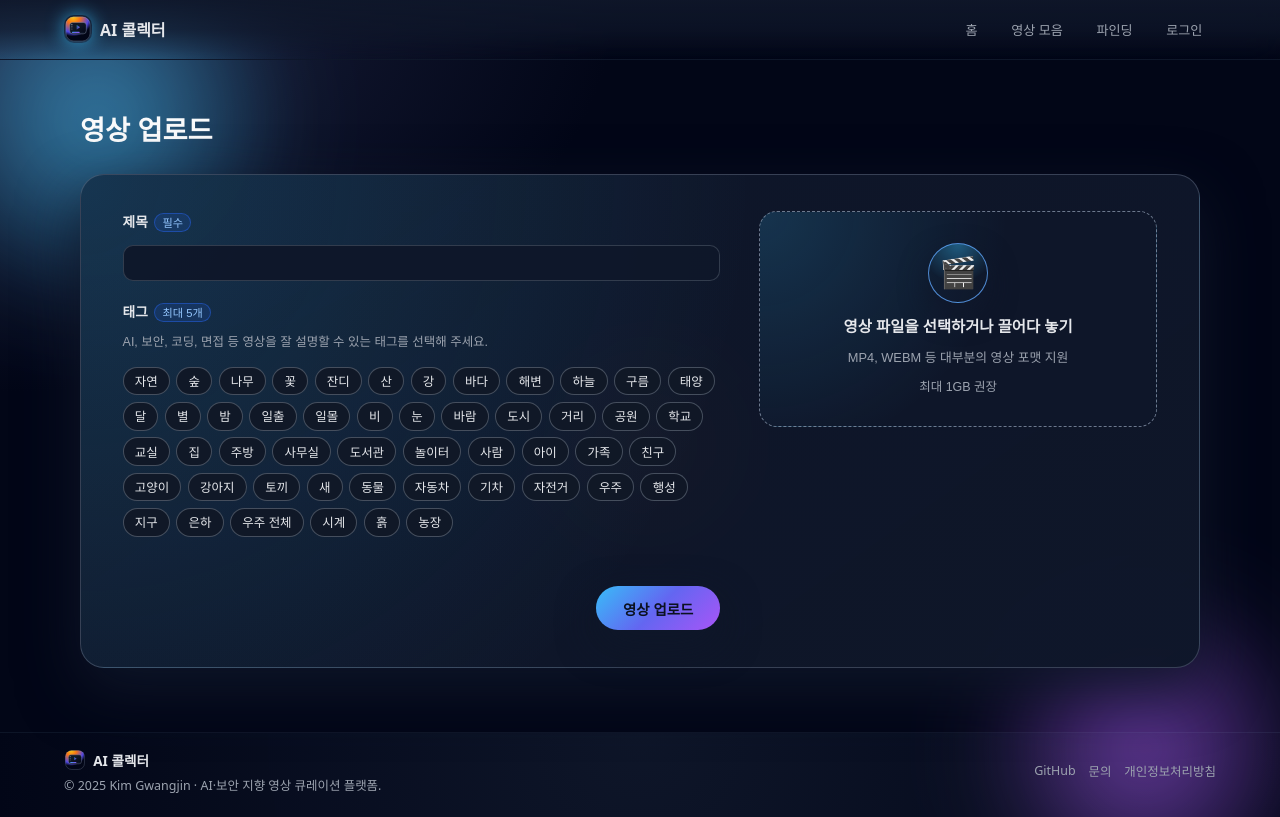
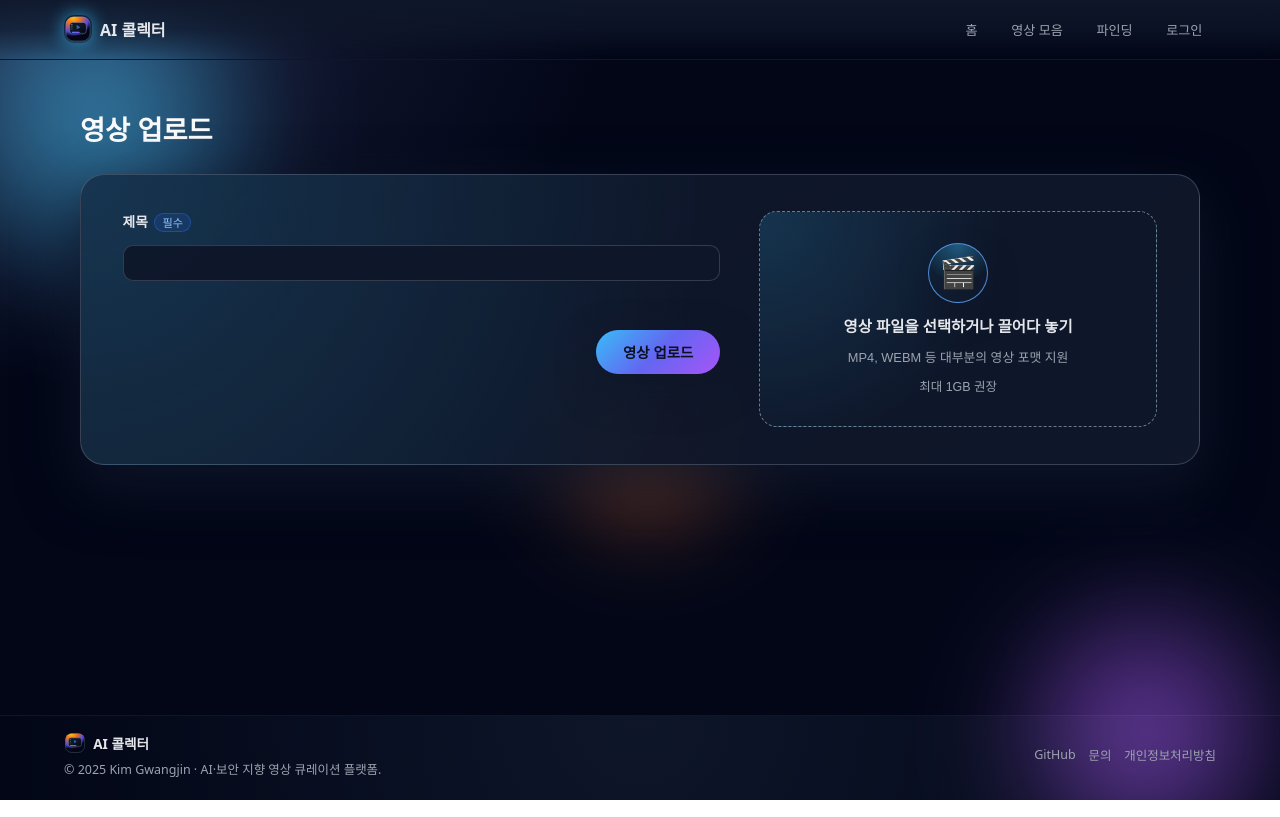
Before and after one commit to kwung0206/aicollector, a React (Vite) app: page /videos/upload in a window 1280 px wide. Built offline with nearby package versions, Linux system fonts and the light colour scheme.

Commit message:
로컬에서 AI 돌리기

```diff
--- a/src/pages/Home.jsx
+++ b/src/pages/Home.jsx
@@ -326,9 +326,9 @@ const Home = () => {
                             </span>
                         </div>
                         <div className="stat">
-                            <span className="stat-value">50+</span>
+                            <span className="stat-value">14+</span>
                             <span className="stat-label">
-                                카테고리(자연 · 게임 · 우주 등)
+                                카테고리(동물 · 게임 · 우주 등)
                             </span>
                         </div>
                         <div className="stat">
--- a/src/pages/VideoGallery.jsx
+++ b/src/pages/VideoGallery.jsx
@@ -13,65 +13,20 @@ import { useAuth } from "../context/AuthContext";
 const TAGS = [
     { id: "all", label: "전체" },
 
-    { id: "nature", label: "자연" },
-    { id: "forest", label: "숲" },
-    { id: "tree", label: "나무" },
-    { id: "flower", label: "꽃" },
-    { id: "grass", label: "잔디" },
-    { id: "mountain", label: "산" },
-    { id: "river", label: "강" },
-    { id: "sea", label: "바다" },
-    { id: "beach", label: "해변" },
-
-    { id: "sky", label: "하늘" },
-    { id: "cloud", label: "구름" },
-    { id: "sun", label: "태양" },
-    { id: "moon", label: "달" },
-    { id: "star", label: "별" },
-    { id: "night", label: "밤" },
-    { id: "sunrise", label: "일출" },
-    { id: "sunset", label: "일몰" },
-
-    { id: "rain", label: "비" },
-    { id: "snow", label: "눈" },
-    { id: "wind", label: "바람" },
-
-    { id: "city", label: "도시" },
-    { id: "street", label: "거리" },
-    { id: "park", label: "공원" },
-    { id: "school", label: "학교" },
-    { id: "classroom", label: "교실" },
-
-    { id: "home", label: "집" },
-    { id: "kitchen", label: "주방" },
-    { id: "office", label: "사무실" },
-    { id: "library", label: "도서관" },
-    { id: "playground", label: "놀이터" },
-
-    { id: "people", label: "사람" },
-    { id: "child", label: "아이" },
-    { id: "family", label: "가족" },
-    { id: "friends", label: "친구" },
-
-    { id: "cat", label: "고양이" },
-    { id: "dog", label: "강아지" },
-    { id: "rabbit", label: "토끼" },
-    { id: "bird", label: "새" },
-    { id: "animal", label: "동물" },
-
-    { id: "car", label: "자동차" },
-    { id: "train", label: "기차" },
-    { id: "bicycle", label: "자전거" },
-
-    { id: "space", label: "우주" },
-    { id: "planet", label: "행성" },
-    { id: "earth", label: "지구" },
-    { id: "galaxy", label: "은하" },
-    { id: "universe", label: "우주 전체" },
-
-    { id: "clock", label: "시계" },
-    { id: "soil", label: "흙" },
-    { id: "farm", label: "농장" },
+    { id: "game",      label: "게임" },
+    { id: "sports",    label: "스포츠" },
+    { id: "animals",   label: "동물" },
+    { id: "space",     label: "우주" },
+    { id: "animation", label: "애니메이션" },
+    { id: "music",     label: "음악" },
+    { id: "dance",     label: "춤" },
+    { id: "art",       label: "예술" },
+    { id: "forest",    label: "숲" },
+    { id: "buildings", label: "건물" },
+    { id: "sea",       label: "바다" },
+    { id: "street",    label: "거리" },
+    { id: "glacier",   label: "빙하" },
+    { id: "mountain",  label: "산" },
 ];
 
 // ✅ 정렬 옵션
--- a/src/pages/VideoUpload.jsx
+++ b/src/pages/VideoUpload.jsx
@@ -3,69 +3,6 @@ import React, { useState, useRef, useEffect } from "react";
 import { useNavigate } from "react-router-dom";
 import "../scss/VideoUpload.scss";
 import { uploadVideo } from "../api/video";
-
-const VIDEO_TAGS = [
-    { id: "nature", label: "자연" },
-    { id: "forest", label: "숲" },
-    { id: "tree", label: "나무" },
-    { id: "flower", label: "꽃" },
-    { id: "grass", label: "잔디" },
-    { id: "mountain", label: "산" },
-    { id: "river", label: "강" },
-    { id: "sea", label: "바다" },
-    { id: "beach", label: "해변" },
-
-    { id: "sky", label: "하늘" },
-    { id: "cloud", label: "구름" },
-    { id: "sun", label: "태양" },
-    { id: "moon", label: "달" },
-    { id: "star", label: "별" },
-    { id: "night", label: "밤" },
-    { id: "sunrise", label: "일출" },
-    { id: "sunset", label: "일몰" },
-
-    { id: "rain", label: "비" },
-    { id: "snow", label: "눈" },
-    { id: "wind", label: "바람" },
-
-    { id: "city", label: "도시" },
-    { id: "street", label: "거리" },
-    { id: "park", label: "공원" },
-    { id: "school", label: "학교" },
-    { id: "classroom", label: "교실" },
-
-    { id: "home", label: "집" },
-    { id: "kitchen", label: "주방" },
-    { id: "office", label: "사무실" },
-    { id: "library", label: "도서관" },
-    { id: "playground", label: "놀이터" },
-
-    { id: "people", label: "사람" },
-    { id: "child", label: "아이" },
-    { id: "family", label: "가족" },
-    { id: "friends", label: "친구" },
-
-    { id: "cat", label: "고양이" },
-    { id: "dog", label: "강아지" },
-    { id: "rabbit", label: "토끼" },
-    { id: "bird", label: "새" },
-    { id: "animal", label: "동물" },
-
-    { id: "car", label: "자동차" },
-    { id: "train", label: "기차" },
-    { id: "bicycle", label: "자전거" },
-
-    { id: "space", label: "우주" },
-    { id: "planet", label: "행성" },
-    { id: "earth", label: "지구" },
-    { id: "galaxy", label: "은하" },
-    { id: "universe", label: "우주 전체" },
-
-    { id: "clock", label: "시계" },
-    { id: "soil", label: "흙" },
-    { id: "farm", label: "농장" },
-];
-
 
 // 파일 크기 표시용
 const formatBytes = (bytes) => {
@@ -85,7 +22,6 @@ const VideoUploadPage = () => {
     const fileInputRef = useRef(null);
 
     const [title, setTitle] = useState("");
-    const [selectedTags, setSelectedTags] = useState([]);
     const [file, setFile] = useState(null);
     const [previewUrl, setPreviewUrl] = useState("");
 
@@ -98,34 +34,12 @@ const VideoUploadPage = () => {
     // 🔹 제목 전용 에러
     const [titleError, setTitleError] = useState("");
 
-    // 🔹 태그 5/5일 때 흔들림 플래그
-    const [tagShake, setTagShake] = useState(false);
-
     // 🔹 미리보기 URL 메모리 정리
     useEffect(() => {
         return () => {
             if (previewUrl) URL.revokeObjectURL(previewUrl);
         };
     }, [previewUrl]);
-
-    // 태그 토글 (최대 5개, 초과 시 텍스트 흔들기)
-    const toggleTag = (id) => {
-        setErrorMsg("");
-        setInfoMsg("");
-
-        setSelectedTags((prev) => {
-            if (prev.includes(id)) {
-                return prev.filter((t) => t !== id);
-            }
-            if (prev.length >= 5) {
-                // 🔸 5개 초과 시 "선택된 태그: 5 / 5" 흔들기
-                setTagShake(true);
-                setTimeout(() => setTagShake(false), 320);
-                return prev;
-            }
-            return [...prev, id];
-        });
-    };
 
     const handleFileClick = () => {
         fileInputRef.current?.click();
@@ -183,17 +97,13 @@ const VideoUploadPage = () => {
             setErrorMsg("업로드할 영상을 선택해 주세요.");
             return;
         }
-        if (selectedTags.length === 0) {
-            setErrorMsg("태그를 1개 이상 선택해 주세요.");
-            return;
-        }
 
         try {
             setIsUploading(true);
 
             await uploadVideo({
                 title: title.trim(),
-                tags: selectedTags,
+                // 태그 선택 UI를 없앴으므로 tags는 보내지 않음
                 file,
             });
 
@@ -221,7 +131,7 @@ const VideoUploadPage = () => {
                 <h2 className="vu-title">영상 업로드</h2>
 
                 <div className="vu-card">
-                    {/* 왼쪽: 제목 + 태그 */}
+                    {/* 왼쪽: 제목만 입력 */}
                     <form className="vu-form" onSubmit={handleSubmit}>
                         <div>
                             {/* 제목 */}
@@ -243,46 +153,6 @@ const VideoUploadPage = () => {
                                 />
                                 {titleError && (
                                     <p className="vu-error-inline">{titleError}</p>
-                                )}
-                            </div>
-
-                            {/* 태그 선택 */}
-                            <div className="vu-field">
-                                <div className="vu-label-row">
-                                    <label>태그</label>
-                                    <span className="vu-label-badge">최대 5개</span>
-                                </div>
-                                <p className="vu-hint">
-                                    AI, 보안, 코딩, 면접 등 영상을 잘 설명할 수 있는 태그를 선택해 주세요.
-                                </p>
-
-                                <div className="vu-tag-row">
-                                    {VIDEO_TAGS.map((tag) => {
-                                        const active = selectedTags.includes(tag.id);
-                                        return (
-                                            <button
-                                                key={tag.id}
-                                                type="button"
-                                                className={
-                                                    "vu-tag-chip" + (active ? " vu-tag-chip--active" : "")
-                                                }
-                                                onClick={() => toggleTag(tag.id)}
-                                            >
-                                                {tag.label}
-                                            </button>
-                                        );
-                                    })}
-                                </div>
-                                {selectedTags.length > 0 && (
-                                    <p
-                                        className={
-                                            "vu-info vu-info--tag" +
-                                            (selectedTags.length >= 5 ? " vu-info--max" : "") +
-                                            (tagShake ? " vu-info--shake" : "")
-                                        }
-                                    >
-                                        선택된 태그: {selectedTags.length} / 5
-                                    </p>
                                 )}
                             </div>
                         </div>
@@ -340,8 +210,8 @@ const VideoUploadPage = () => {
                             <div className="vu-file-selected">
                                 <span className="vu-file-selected-name">{file.name}</span>
                                 <span className="vu-file-selected-size">
-                  {formatBytes(file.size)}
-                </span>
+                                    {formatBytes(file.size)}
+                                </span>
                             </div>
                         )}
 
```
